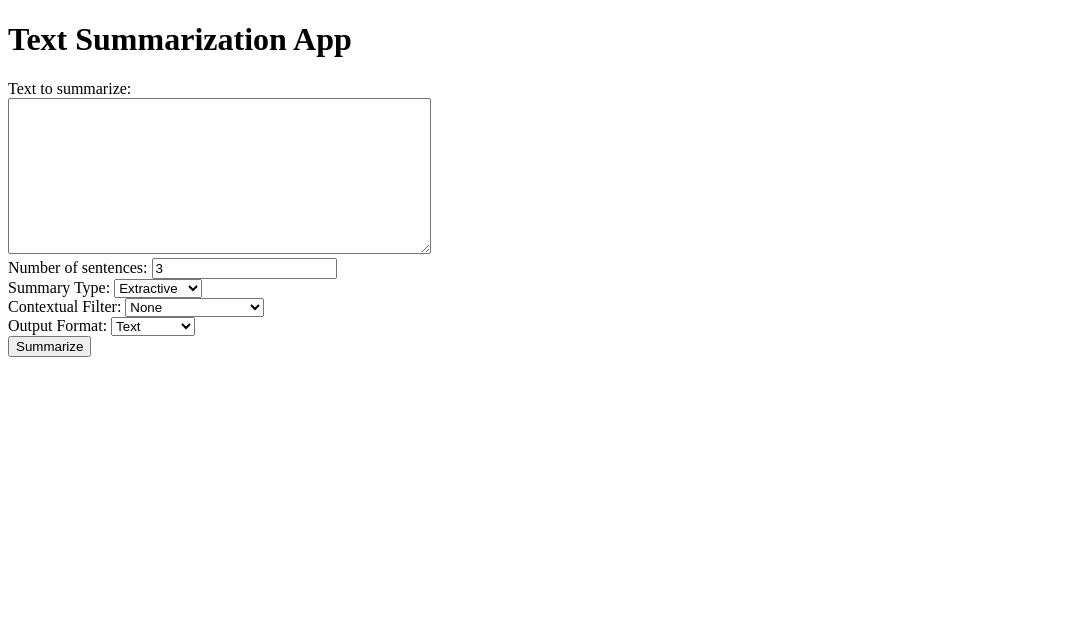
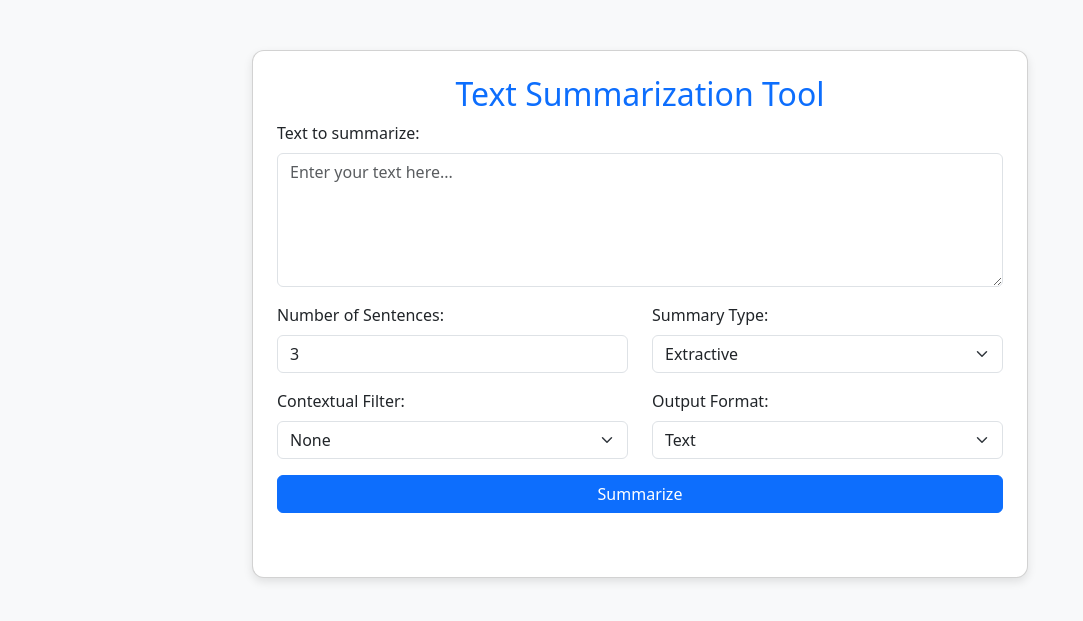
Before and after one commit to laibashakil/Text-Summarization-App, a Flask app: page / in a window 1280 px wide. Shown: the top 621 px of the page, without its empty margins (0-1083 px from the left). Run offline with Flask 3, Linux system fonts and the light colour scheme.

Commit message:
added all files

```diff
--- a/app.py
+++ b/app.py
@@ -1,14 +1,20 @@
-from flask import Flask, request, jsonify, render_template
+from flask import Flask, request, jsonify, render_template, send_from_directory
 import pyttsx3
 import tempfile
+import os
 import nltk
 from nltk.tokenize import sent_tokenize
 from textblob import TextBlob
 import torch
 from transformers import PegasusTokenizer, PegasusForConditionalGeneration
+import numpy as np
+import networkx as nx
+from sklearn.feature_extraction.text import TfidfVectorizer
 
 # Initialize Flask app
 app = Flask(__name__)
+app.config["UPLOAD_FOLDER"] = "static/audio"
+os.makedirs(app.config["UPLOAD_FOLDER"], exist_ok=True)
 
 # Load NLTK data
 nltk.download('punkt')
@@ -21,37 +27,32 @@ pegasus_model = PegasusForConditionalGeneration.from_pretrained(pegasus_model_na
 # Initialize text-to-speech engine
 tts_engine = pyttsx3.init()
 
-# ---- HELPER FUNCTIONS ----
-
 def extractive_summary(text, num_sentences=3):
-    """Extracts key sentences based on importance rather than just the first N sentences."""
+    """Extracts key sentences using TextRank algorithm."""
     sentences = sent_tokenize(text)
     if len(sentences) <= num_sentences:
-        return text  # If text is too short, return as is
+        return text
 
-    sorted_sentences = sorted(sentences, key=len, reverse=True)[:num_sentences]
+    vectorizer = TfidfVectorizer(stop_words="english")
+    sentence_vectors = vectorizer.fit_transform(sentences)
+    similarity_matrix = sentence_vectors * sentence_vectors.T  # Corrected cosine similarity
 
-    return ' '.join(sorted_sentences)
+    nx_graph = nx.from_numpy_array(similarity_matrix.toarray())
+    scores = nx.pagerank(nx_graph)
+    ranked_sentences = sorted(((scores[i], s) for i, s in enumerate(sentences)), reverse=True)
+
+    return " ".join([s[1] for s in ranked_sentences[:num_sentences]])
 
 def abstractive_summary(text):
-    """Uses Pegasus for abstractive summarization with optimized parameters."""
+    """Uses Pegasus for abstractive summarization."""
     inputs = pegasus_tokenizer(text, return_tensors="pt", max_length=512, truncation=True)
-
     summary_ids = pegasus_model.generate(
-        inputs["input_ids"],
-        max_length=100,  # Allows richer summaries
-        min_length=30,
-        num_beams=8,  # Higher beams for better quality
-        length_penalty=1.2,  # Encourages longer, well-formed summaries
-        repetition_penalty=1.2,  # Reduces redundancy
-        early_stopping=True
+        inputs["input_ids"], max_length=100, min_length=30, num_beams=8,
+        length_penalty=1.2, repetition_penalty=1.2, early_stopping=True
     )
-
-    output = pegasus_tokenizer.decode(summary_ids[0], skip_special_tokens=True)
-    return output
+    return pegasus_tokenizer.decode(summary_ids[0], skip_special_tokens=True)
 
 def filter_by_sentiment(text, sentiment="negative"):
-    """Filter sentences based on sentiment (positive or negative)."""
     sentences = sent_tokenize(text)
     filtered_sentences = [
         sentence for sentence in sentences if (
@@ -59,16 +60,14 @@ def filter_by_sentiment(text, sentiment="negative"):
             (TextBlob(sentence).sentiment.polarity > 0 and sentiment == "positive")
         )
     ]
-    return ' '.join(filtered_sentences)
+    return ' '.join(filtered_sentences) if filtered_sentences else text
 
 def text_to_speech(text):
-    """Convert text to speech and save to an audio file."""
-    with tempfile.NamedTemporaryFile(delete=False, suffix='.mp3') as fp:
-        tts_engine.save_to_file(text, fp.name)
-        tts_engine.runAndWait()
-        return fp.name
-
-# ---- ROUTES ----
+    """Convert text to speech and return audio file path."""
+    filename = os.path.join(app.config["UPLOAD_FOLDER"], "summary.mp3")
+    tts_engine.save_to_file(text, filename)
+    tts_engine.runAndWait()
+    return filename
 
 @app.route('/')
 def index():
@@ -79,36 +78,32 @@ def summarize():
     data = request.json
     text = data.get("text", "").strip()
     num_sentences = int(data.get("num_sentences", 3))
-    summary_type = data.get("summary_type", "Extractive")  # Extractive or Abstractive
+    summary_type = data.get("summary_type", "Extractive")
     context_filter = data.get("context_filter", "None")
     output_format = data.get("output_format", "Text")
 
     if not text:
         return jsonify({"error": "Please provide some text to summarize."}), 400
 
-    # Apply sentiment filtering if needed
     if context_filter == "Negative Sentiment":
         text = filter_by_sentiment(text, "negative")
     elif context_filter == "Positive Sentiment":
         text = filter_by_sentiment(text, "positive")
 
-    # Choose summary type
-    if summary_type == "Extractive":
-        summary = extractive_summary(text, num_sentences)
-    elif summary_type == "Abstractive":
-        summary = abstractive_summary(text)
-    else:
-        return jsonify({"error": "Invalid summary type selected."}), 400
+    summary = extractive_summary(text, num_sentences) if summary_type == "Extractive" else abstractive_summary(text)
+    audio_file = text_to_speech(summary)
 
-    # Format the output
-    response = {"summary": summary}
+    response = {"summary": summary, "audio_file": f"/static/audio/summary.mp3"}
     if output_format == "Markdown":
         response["summary"] = f"**Summary:** {summary}"
-    elif output_format == "Voice":
-        audio_file = text_to_speech(summary)
-        response["audio_file"] = audio_file
+    elif output_format == "JSON":
+        response = {"summary": summary}
 
     return jsonify(response)
 
+@app.route('/static/audio/<filename>')
+def get_audio(filename):
+    return send_from_directory(app.config["UPLOAD_FOLDER"], filename)
+
 if __name__ == "__main__":
     app.run(debug=True)
--- a/templates/index.html
+++ b/templates/index.html
@@ -2,42 +2,69 @@
 <html lang="en">
 <head>
     <meta charset="UTF-8">
+    <meta name="viewport" content="width=device-width, initial-scale=1.0">
     <title>Text Summarization App</title>
+    <link href="https://cdn.jsdelivr.net/npm/bootstrap@5.3.0/dist/css/bootstrap.min.css" rel="stylesheet">
+    <style>
+        body { background-color: #f8f9fa; }
+        .container { max-width: 800px; margin-top: 50px; }
+        .card { border-radius: 12px; box-shadow: 0px 4px 10px rgba(0, 0, 0, 0.1); }
+        pre { background: #eef; padding: 10px; border-radius: 5px; }
+        .spinner-border { display: none; margin: 10px auto; }
+    </style>
 </head>
 <body>
-    <h1>Text Summarization App</h1>
+    <div class="container">
+        <div class="card p-4">
+            <h2 class="text-center text-primary">Text Summarization Tool</h2>
             <form id="summary-form">
-        <label for="text">Text to summarize:</label><br>
-        <textarea id="text" name="text" rows="10" cols="50"></textarea><br>
-
-        <label for="num_sentences">Number of sentences:</label>
-        <input type="number" id="num_sentences" name="num_sentences" value="3"><br>
-
-        <label for="summary_type">Summary Type:</label>
-        <select id="summary_type">
+                <div class="mb-3">
+                    <label for="text" class="form-label">Text to summarize:</label>
+                    <textarea id="text" class="form-control" rows="5" placeholder="Enter your text here..."></textarea>
+                </div>
+                <div class="row">
+                    <div class="col-md-6 mb-3">
+                        <label for="num_sentences" class="form-label">Number of Sentences:</label>
+                        <input type="number" id="num_sentences" class="form-control" value="3" min="1">
+                    </div>
+                    <div class="col-md-6 mb-3">
+                        <label for="summary_type" class="form-label">Summary Type:</label>
+                        <select id="summary_type" class="form-select">
                             <option>Extractive</option>
                             <option>Abstractive</option>
-        </select><br>
-
-        <label for="context_filter">Contextual Filter:</label>
-        <select id="context_filter">
+                        </select>
+                    </div>
+                </div>
+                <div class="row">
+                    <div class="col-md-6 mb-3">
+                        <label for="context_filter" class="form-label">Contextual Filter:</label>
+                        <select id="context_filter" class="form-select">
                             <option>None</option>
                             <option>Negative Sentiment</option>
                             <option>Positive Sentiment</option>
-        </select><br>
-
-        <label for="output_format">Output Format:</label>
-        <select id="output_format">
+                        </select>
+                    </div>
+                    <div class="col-md-6 mb-3">
+                        <label for="output_format" class="form-label">Output Format:</label>
+                        <select id="output_format" class="form-select">
                             <option>Text</option>
                             <option>JSON</option>
                             <option>Markdown</option>
-            <option>Voice</option>
-        </select><br>
-
-        <button type="button" onclick="submitSummary()">Summarize</button>
+                        </select>
+                    </div>
+                </div>
+                <button type="button" class="btn btn-primary w-100" onclick="submitSummary()">Summarize</button>
             </form>
 
-    <div id="response"></div>
+            <div class="text-center mt-3">
+                <div class="spinner-border text-primary" id="loading-spinner" role="status">
+                    <span class="visually-hidden">Loading...</span>
+                </div>
+            </div>
+
+            <div class="mt-4" id="response"></div>
+        </div>
+    </div>
 
     <script>
         function submitSummary() {
@@ -47,6 +74,10 @@
             const context_filter = document.getElementById("context_filter").value;
             const output_format = document.getElementById("output_format").value;
 
+            const spinner = document.getElementById("loading-spinner");
+            spinner.style.display = "block";
+            document.getElementById("response").innerHTML = "";
+
             fetch('/summarize', {
                 method: 'POST',
                 headers: { 'Content-Type': 'application/json' },
@@ -54,16 +85,27 @@
             })
             .then(response => response.json())
             .then(data => {
+                let output = "";
+                if (output_format === "JSON") {
+                    output = `<pre>${JSON.stringify(data, null, 2)}</pre>`;
+                } else if (output_format === "Markdown") {
+                    output = `<pre>${data.summary}</pre>`;
+                } else {
+                    output = `<div class='alert alert-info'><strong>Summary:</strong> ${data.summary}</div>`;
+                }
+
                 if (data.audio_file) {
-                    document.getElementById("response").innerHTML = `
-                        <p>${data.summary}</p>
-                        <audio controls src="/static/${data.audio_file}"></audio>`;
-                } else {
-                    document.getElementById("response").innerText = JSON.stringify(data, null, 2);
+                    output += `<audio controls class='mt-2'><source src="${data.audio_file}" type="audio/mp3"></audio>`;
                 }
+                document.getElementById("response").innerHTML = output;
             })
-            .catch(error => console.error('Error:', error));
+            .catch(error => console.error('Error:', error))
+            .finally(() => {
+                spinner.style.display = "none";
+            });
         }
     </script>
+
+    <script src="https://cdn.jsdelivr.net/npm/bootstrap@5.3.0/dist/js/bootstrap.bundle.min.js"></script>
 </body>
 </html>
```
Also changed, not shown: requirements.txt (added, +10 -0 lines), README.md, 1 other file. Lines whose indentation alone changed are shown as unchanged.
